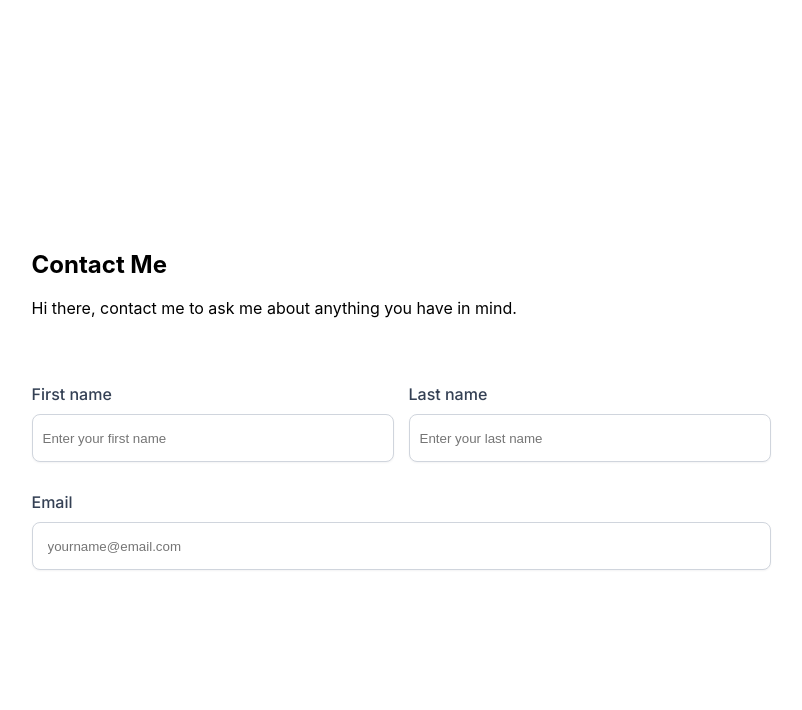
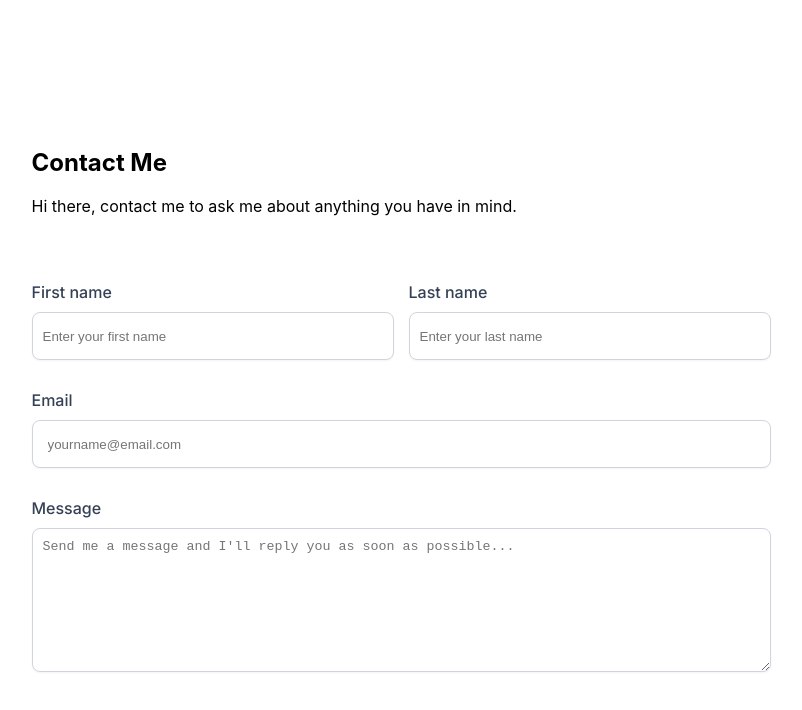
Before and after one commit to EmmanuelAKpan013/HNG-Stage-One, a React (Create React App) app: page /contact in a window 1280 px wide. Shown: the top 710 px of the page, without its empty margins (239-1041 px from the left). Built offline with nearby package versions, Linux system fonts and the light colour scheme.

Commit message:
Feat: Added Textarea to Contact form

```diff
--- a/src/Pages/ContactPage.css
+++ b/src/Pages/ContactPage.css
@@ -63,3 +63,19 @@
   box-shadow: 0px 1px 2px rgba(16, 24, 40, 0.05);
   border-radius: 8px;
 }
+
+.message {
+  display: flex;
+  flex-direction: column;
+  gap: 10px;
+  color: #344054;
+}
+
+.message-field {
+  border: 1px solid #d0d5dd;
+  box-shadow: 0px 1px 2px rgba(16, 24, 40, 0.05);
+  border-radius: 8px;
+  color: #667085;
+  padding: 10px 10px;
+  height: 122px;
+}
--- a/src/Pages/ContactPage.jsx
+++ b/src/Pages/ContactPage.jsx
@@ -42,6 +42,17 @@ function ContactPage() {
               className="email-field"
             />
           </div>
+          <div className="message">
+            <label htmlFor="message">Message</label>
+            <textarea
+              name="textarea"
+              id="message"
+              cols="30"
+              rows="10"
+              placeholder="Send me a message and I'll reply you as soon as possible..."
+              className="message-field"
+            ></textarea>
+          </div>
         </form>
       </div>
     </div>
```
